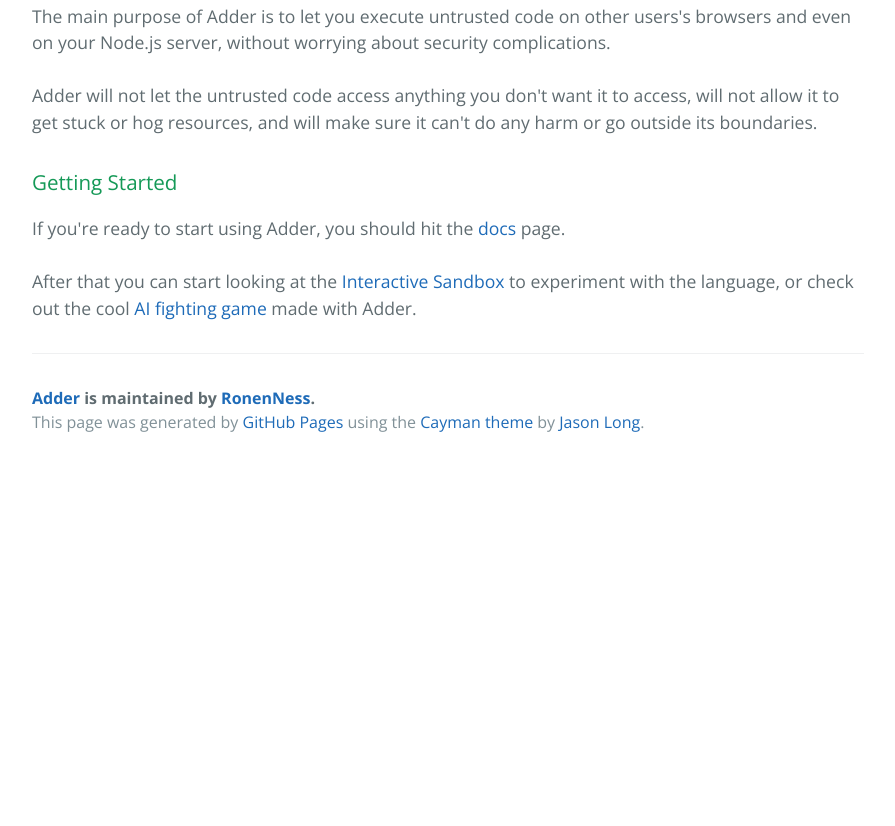
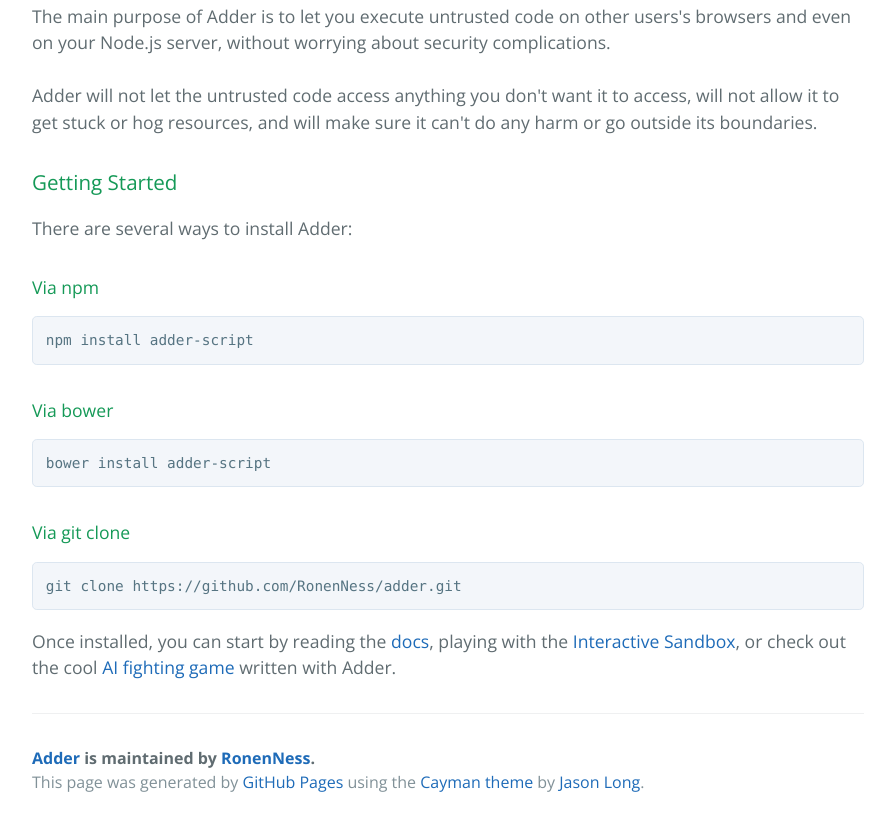
Before and after one commit to RonenNess/adder, a website: page index.html in a window 1280 px wide. Shown: the part 708-1534 px from the top of the page, without its empty margins (192-1087 px from the left). Before the commit the page ends 1174 px from the top, so only its background shows below. Drawn offline with nearby package versions, Linux system fonts and the light colour scheme.

Commit message:
updated icon and htmls

```diff
--- a/index.html
+++ b/index.html
@@ -36,9 +36,24 @@
                 outside its boundaries.
             </p>
             <h3><a aria-hidden="true" class="anchor" href="#start-with-adder" id="start-with-adder"><span aria-hidden="true" class="octicon octicon-link"></span></a>Getting Started</h3>
-            <p>
-                If you're ready to start using Adder, you should hit the <a href="docs.html">docs</a> page. <br/><br/>
-                After that you can start looking at the <a href="examples/sandbox.html" target="_blank">Interactive Sandbox</a> to experiment with the language, or check out the cool <a href="examples/BotWars/BotWars.html" target="_blank">AI fighting game</a> made with Adder.
+
+			<p>There are several ways to install Adder:</p>
+
+			<h4>Via npm</h4>
+			<div class="highlight highlight-source-js">
+                <pre>npm install adder-script</pre>
+            </div>
+			<h4>Via bower</h4>
+			<div class="highlight highlight-source-js">
+                <pre>bower install adder-script</pre>
+            </div>
+			<h4>Via git clone</h4>
+			<div class="highlight highlight-source-js">
+                <pre>git clone https://github.com/RonenNess/adder.git</pre>
+            </div>
+
+			<p>
+                Once installed, you can start by reading the <a href="docs.html">docs</a>, playing with the <a href="examples/sandbox.html" target="_blank">Interactive Sandbox</a>, or check out the cool <a href="examples/BotWars/BotWars.html" target="_blank">AI fighting game</a> written with Adder.
             </p>
             <footer class="site-footer">
                 <span class="site-footer-owner"><a href="https://github.com/RonenNess/adder">Adder</a> is maintained by <a href="https://github.com/RonenNess">RonenNess</a>.</span> <span class=
```
Also changed, not shown: docs.html (+17 -1 lines), img/logo-sm-wh.png.
